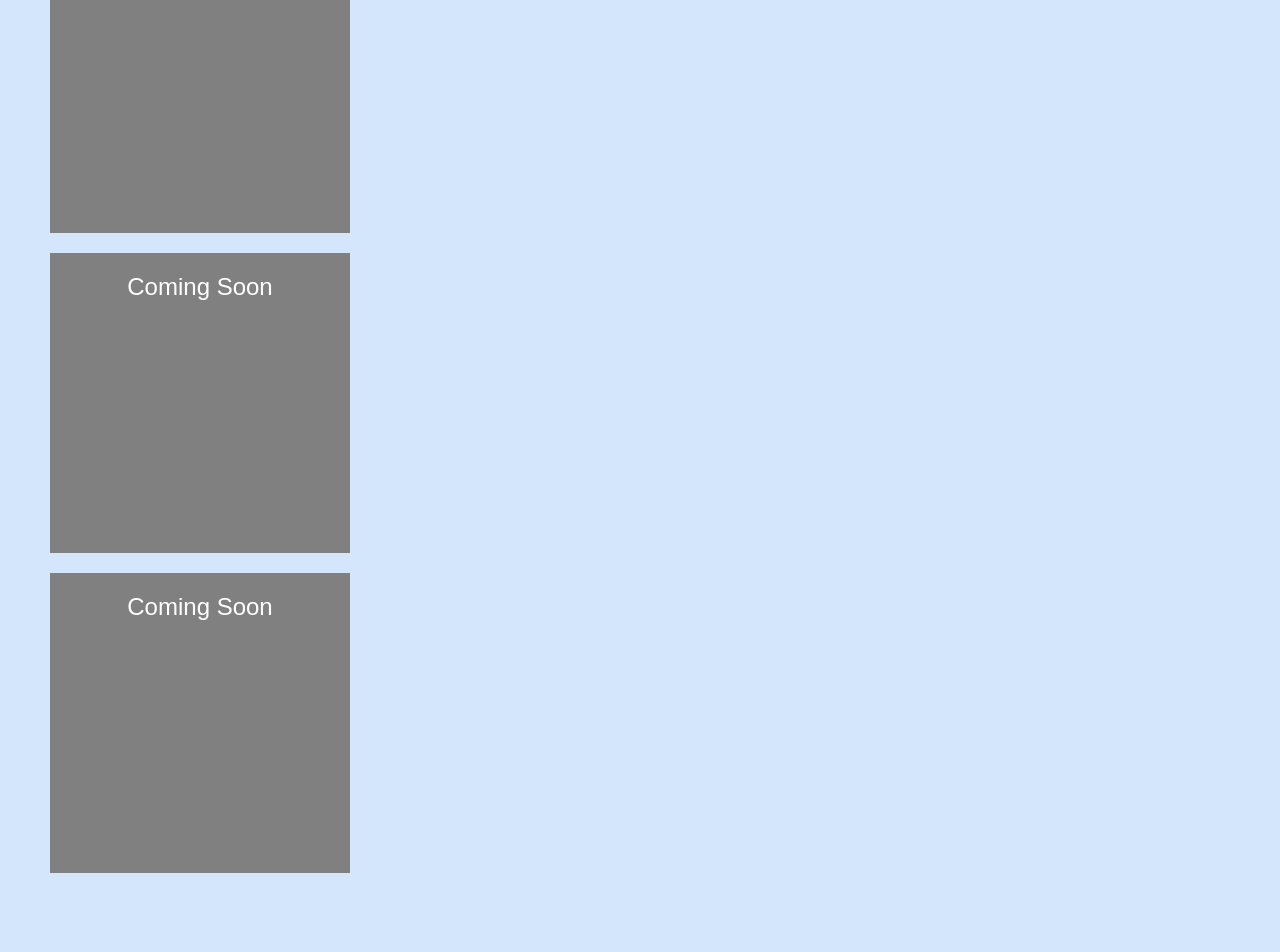
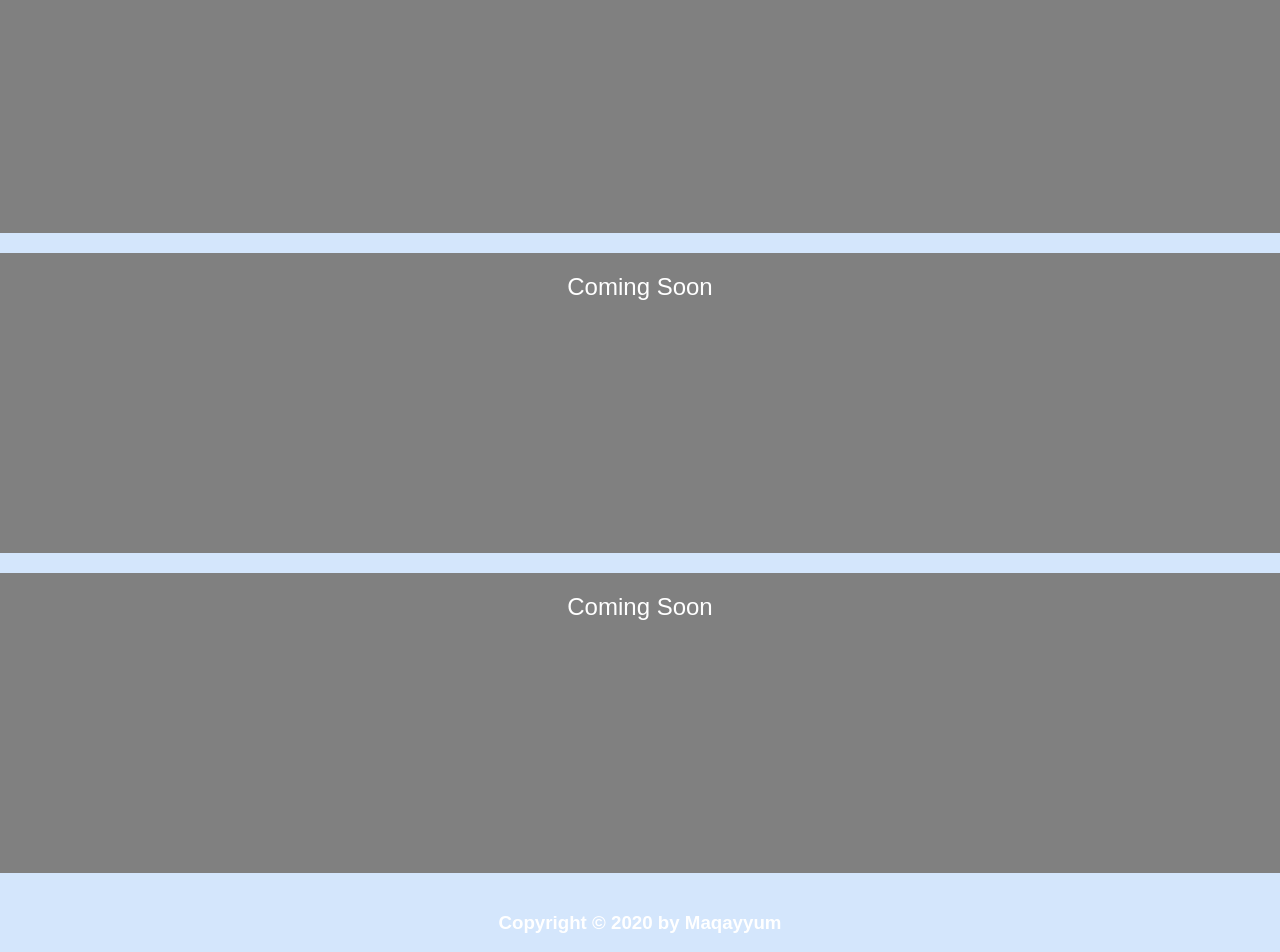
Before and after one commit to maqayyu/Servis, a plain HTML site: page index.html in a window 1280 px wide. Shown: the part 403-1355 px from the top of the page. Before the commit the page ends 1296 px from the top, so only its background shows below. Drawn offline with Linux system fonts and the light colour scheme.

Commit message:
copyright

```diff
--- a/index.html
+++ b/index.html
@@ -30,5 +30,8 @@
     </div>
     </section>
 
+<h3>Copyright &copy 2020 by Maqayyum</h3>
+
+
 </body>
 </html>
--- a/styles.css
+++ b/styles.css
@@ -43,7 +43,6 @@ body{
 .feed{
     display: flex;
     flex-direction: column;
-    margin-left: 50px;
 }
 .feed h1{
     text-align: center;
@@ -52,20 +51,26 @@ body{
     font-weight: lighter;
 }
 .box1{
-    width: 300px;
+    width: 100%;
     height: 300px;
     background-color: grey;
     margin-bottom: 20px;
 }
 .box2{
-    width: 300px;
+    width: 100%;
     height: 300px;
     background-color: grey;
     margin-bottom: 20px;
 }
 .box3{
-    width: 300px;
+    width: 100%;
     height: 300px;
     background-color: grey;
     margin-bottom: 20px;
 }
+
+h3{
+    color: white;
+    font-family: sans-serif;
+    text-align: center;
+}
```
